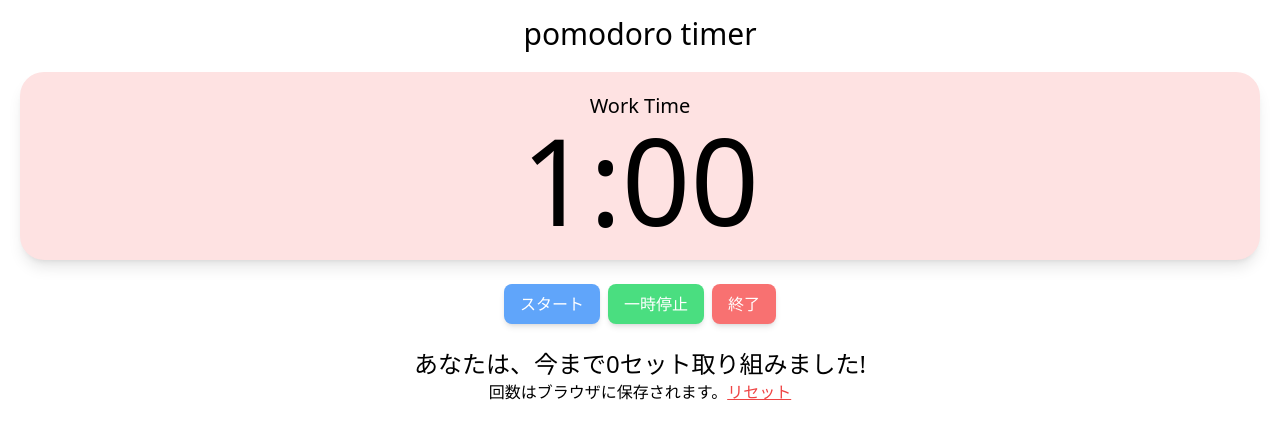
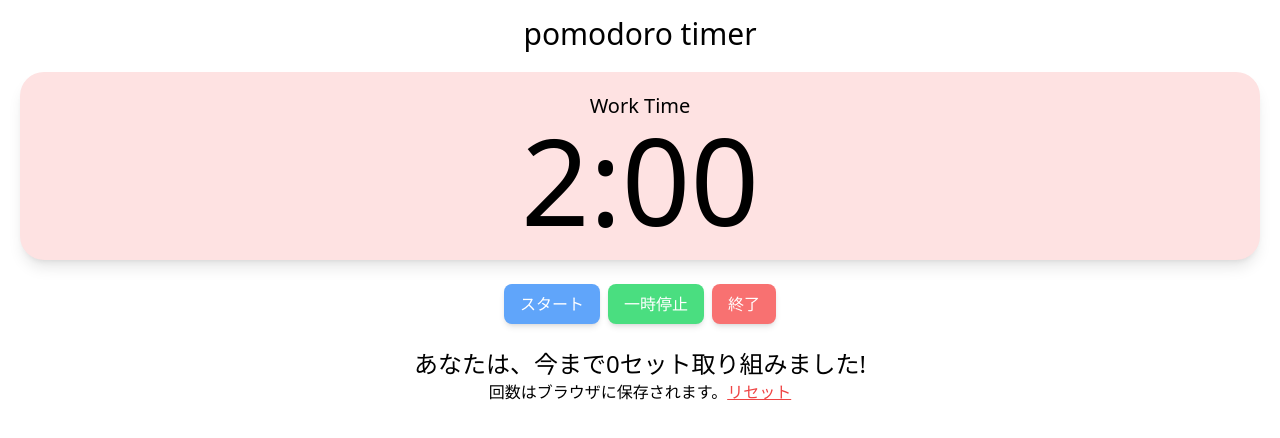
Before and after one commit to mokkun55/pomodoroTimer-ts, a React (Vite) app: page / in a window 1280 px wide. Shown: the top 438 px of the page. Built offline with nearby package versions, Linux system fonts and the light colour scheme.

Commit message:
型とかエラーとか

```diff
--- a/src/App.tsx
+++ b/src/App.tsx
@@ -2,9 +2,9 @@ import { useEffect, useState } from "react";
 import Button from "./components/Button";
 
 function App() {
-  const bellSound = new Audio("bell.mp3");
-  const workMin: number = 1;
-  const breakMin: number = 1;
+  const bellSound: HTMLAudioElement = new Audio("bell.mp3");
+  const workMin: number = 2;
+  const breakMin: number = 2;
 
   const [min, setMin] = useState<number>(workMin);
   const [sec, setSec] = useState<number>(0);
@@ -37,6 +37,7 @@ function App() {
 
   useEffect(() => {
     bellSound.play();
+    // eslint-disable-next-line react-hooks/exhaustive-deps
   }, [isBreak]);
 
   useEffect(() => {
@@ -87,6 +88,7 @@ function App() {
         setCount(count + 1);
       }
     }
+    // eslint-disable-next-line react-hooks/exhaustive-deps
   }, [isActive, isBreak, min, sec, count]);
 
   return (
```
